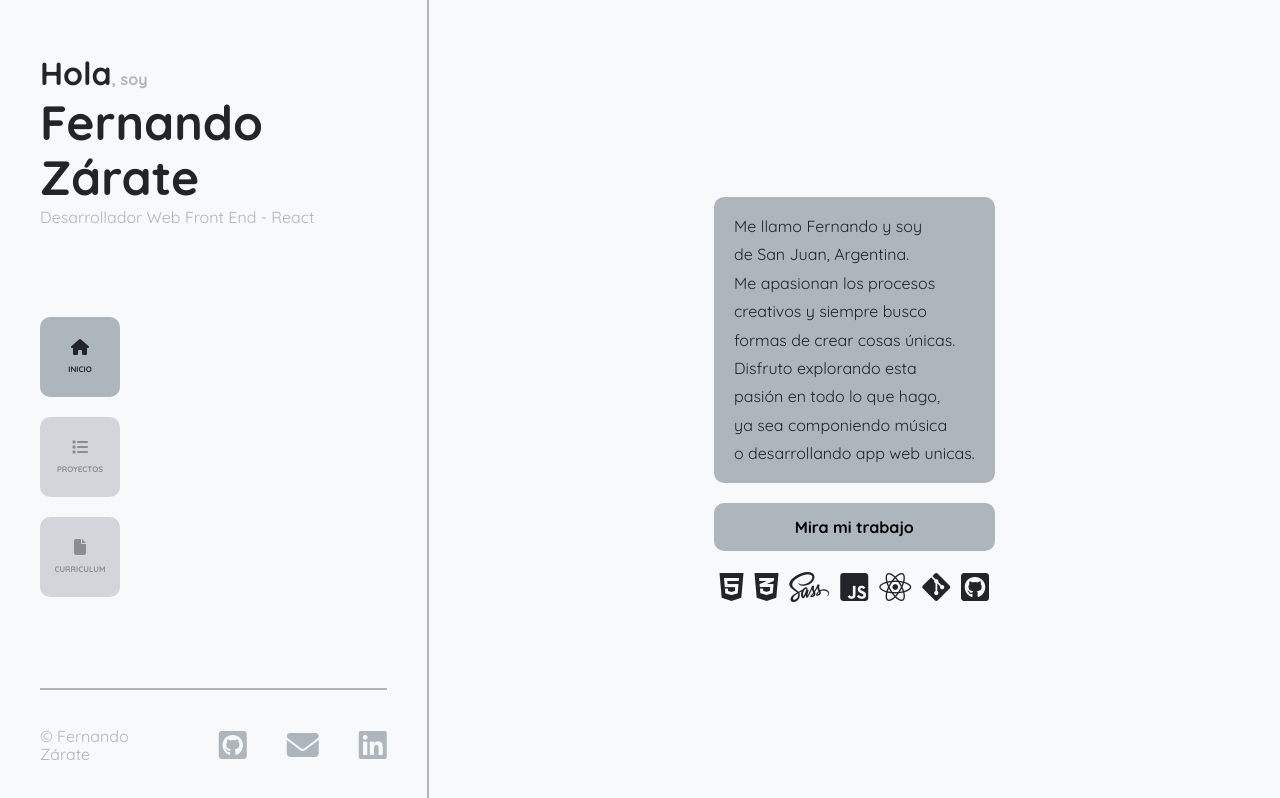
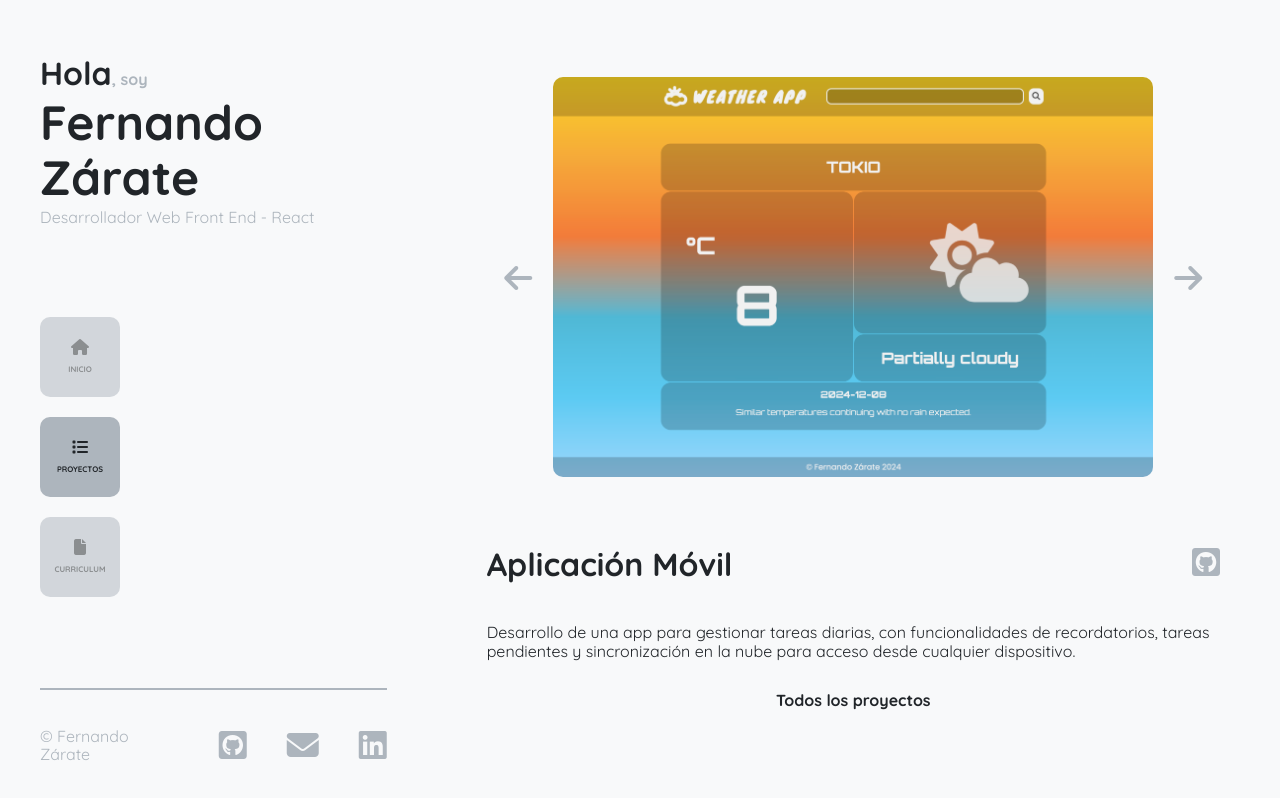
Before and after one commit to fernandozarate07/MyRepository, a React (Vite) app: page / in a window 1280 px wide. Both pictures are taken after a click on the button "Mira mi trabajo". Built offline with nearby package versions, Linux system fonts and the light colour scheme.

Commit message:
Add functionality in button of the HomeSection

```diff
--- a/src/App.css
+++ b/src/App.css
@@ -17,5 +17,4 @@
   display: flex;
   align-items: center;
   justify-content: center;
-  border-left: 2px solid var(--gray-color);
 }
--- a/src/modules/ButtonArrow/ButtonArrow.jsx
+++ b/src/modules/ButtonArrow/ButtonArrow.jsx
@@ -1,7 +1,12 @@
 import styles from "./ButtonArrow.module.css";
+import { useContext } from "react";
+import { AppContext } from "../AppContext/AppContext";
+
 const ButtonArrow = () => {
+  const { setSectionState } = useContext(AppContext);
+
   return (
-    <button className={styles.btn}>
+    <button className={styles.btn} onClick={() => setSectionState("projects")}>
       <span className={styles.content}>Mira mi trabajo</span>
       <span className={styles.arrow}>
         <i className="fa-solid fa-arrow-down"></i>
--- a/src/modules/HomeSection/HomeSection.jsx
+++ b/src/modules/HomeSection/HomeSection.jsx
@@ -1,6 +1,5 @@
 import ButtonArrow from "../ButtonArrow/ButtonArrow";
 import styles from "./HomeSection.module.css";
-
 const HomeSection = () => {
   return (
     <div className={styles.homeSection__container}>
--- a/src/modules/NavSection/NavSection.module.css
+++ b/src/modules/NavSection/NavSection.module.css
@@ -43,4 +43,5 @@
 }
 .navSection__contact i:hover {
   transform: scale(1.1);
+  color: var(--black-color);
 }
--- a/src/modules/Project/Project.module.css
+++ b/src/modules/Project/Project.module.css
@@ -34,13 +34,13 @@
   cursor: pointer;
   border: none;
   font-size: 2rem;
-  color: var(--black-color);
+  color: var(--gray-color);
   background-color: transparent;
   transition: all 0.3s ease-in-out;
 }
 .projectSection__btn:hover {
   transform: scale(1.1);
-  color: var(--primary-color);
+  color: var(--black-color);
 }
 
 .project__contentImg {
@@ -98,7 +98,7 @@
   left: 0;
   width: 0;
   height: 2px;
-  background-color: var(--primary-color);
+  background-color: var(--black-color);
   transition: width 0.3s ease;
 }
 
@@ -110,11 +110,11 @@
   align-self: center;
 }
 .project__github_link {
-  color: var(--black-color);
+  color: var(--gray-color);
   font-size: 2rem;
   transition: all 0.3s ease-in-out;
 }
 .project__github_link:hover {
-  color: var(--primary-color);
+  color: var(--black-color);
   transform: scale(1.1);
 }
--- a/src/modules/ProjectSection/ProjectSection.module.css
+++ b/src/modules/ProjectSection/ProjectSection.module.css
@@ -20,7 +20,6 @@
 .projectSection__allProjectBtn a {
   position: relative;
 
-  color: var(--black-color);
   font-size: 1.2;
   font-weight: 900;
 }
@@ -31,7 +30,7 @@
   left: 0;
   width: 0;
   height: 1px;
-  background-color: var(--primary-color);
+  background-color: var(--black-color);
   transition: width 0.3s ease;
 }
 .projectSection__allProjectBtn a:hover::after {
```
